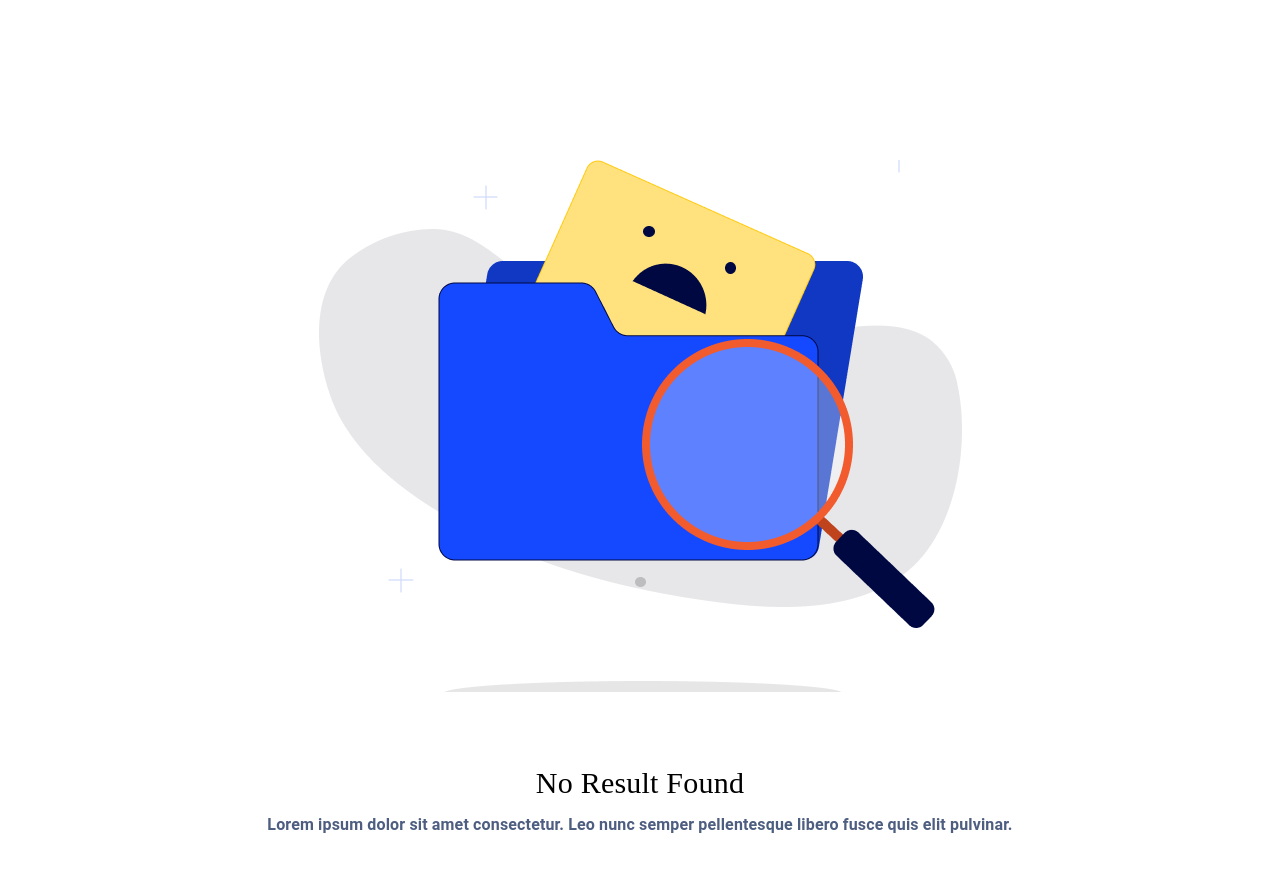
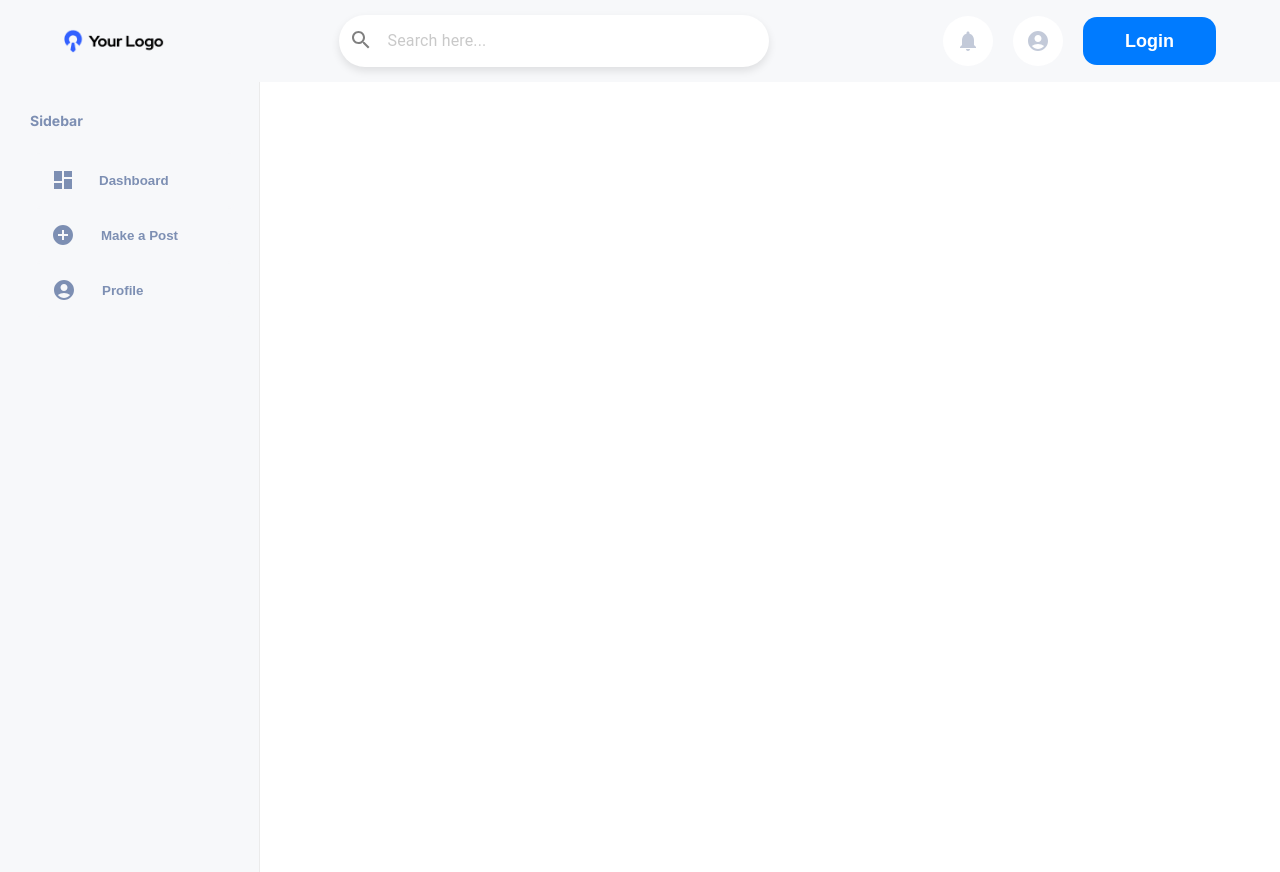
Before and after one commit to Inder-singh001/algorithmics-forums, a Next.js app: page /dashboard in a window 1280 px wide. Before the commit this address had no page. Shown: the top 872 px of the page. Built offline with nearby package versions, Linux system fonts and the light colour scheme.

Commit message:
dashboard-setup

```diff
--- /dev/null
+++ b/public/sass/dashboard/blogpost.scss
@@ -0,0 +1,9 @@
+@import "../base/variable.scss";
+
+.dashboard_section{
+    &.blogpost_section{
+        .right_section{
+
+        }
+    }
+}
--- /dev/null
+++ b/public/sass/dashboard/dashboard.scss
@@ -0,0 +1,109 @@
+@import "../base/variable.scss";
+@import "../base/mixin.scss";
+.dashboard_section {
+  .inner_section {
+    display: flex;
+    .left_section {
+      .inner_parent {
+        width: 260px;
+        padding: 30px 20px 0px 30px;
+        background-color: $primarybackground;
+        border-right: 1px solid #ebebeb;
+        display: flex;
+        flex-direction: column;
+        height: 100vh;
+
+        .sidebar {
+          max-width: 208px;
+          gap: 24px;
+          color: $primarySubtext;
+          display: flex;
+          flex-direction: column;
+          font-weight: bold;
+          .Menu {
+            width: 100%;
+          }
+          .options {
+            width: 100%;
+            gap: 1px;
+            padding: 0px;
+            display: flex;
+            flex-direction: column;
+            .dashboard {
+              width: 100%;
+              display: flex;
+              flex-direction: row;
+              font-weight: bold;
+              background-color: $primarybackground;
+              border-style: none;
+              padding: 15px 17px 15px 17px;
+              gap: 18px;
+              align-items: center;
+              color: $primarySubtext;
+              transition: transform 0.2s ease;
+              border-radius: 10px;
+              .MuiSvgIcon-root {
+                margin-right: 6px;
+                margin-left: 4px;
+              }
+              &:hover {
+                transform: scale(1.1);
+                background-color: white;
+                color: $tagSelected;
+                box-shadow: 0px 2px 5px 0px #26334d08;
+              }
+            }
+            .post {
+              width: 100%;
+              display: flex;
+              flex-direction: row;
+              align-items: center;
+              color: $primarySubtext;
+              font-weight: bold;
+              background-color: $primarybackground;
+              border-style: none;
+              padding: 15px 15px 15px 21px;
+              gap: 26px;
+              border-radius: 10px;
+              transition: transform 0.2s ease;
+              &:hover {
+                transform: scale(1.1);
+                background-color: white;
+                color: $tagSelected;
+                box-shadow: 0px 2px 5px 0px #26334d08;
+              }
+            }
+            .user {
+              width: 100%;
+              display: flex;
+              flex-direction: row;
+              align-items: center;
+              color: $primarySubtext;
+              font-weight: bold;
+              background-color: $primarybackground;
+              border-style: none;
+              padding: 15px 17px 15px 22px;
+              gap: 26px;
+              border-radius: 10px;
+              transition: transform 0.2s ease;
+              &:hover {
+                transform: scale(1.1);
+                background-color: white;
+                color: $tagSelected;
+                box-shadow: 0px 2px 5px 0px #26334d08;
+              }
+            }
+          }
+        }
+      }
+    }
+  }
+}
+
+@media (max-width: 768px) {
+  .dashboard_section {
+    .left_section {
+      display: none;
+    }
+  }
+}
--- a/src/app/(screens)/components/navbar.scss
+++ b/public/sass/pages/navbar.scss
@@ -238,7 +238,8 @@
       .profile_close {
         position: absolute;
         right: 50px;
-        top: 90px;
+        top: 50px;
+        color: #fff;
       }
     }
 
@@ -408,8 +409,10 @@
 
     .close_icon {
       position: absolute;
-      right: 50px;
-      top: 90px;
+      right: 0px;
+      top: 0px;
+      color: #fff;
+      font-size: 24px;
     }
   }
 }
@@ -469,7 +472,7 @@
         }
 
         .responsive_menu_icon {
-          display: flex;
+          display: none;
         }
       }
     }
--- a/src/app/(screens)/components/navbar.js
+++ b/src/app/(screens)/components/navbar.js
@@ -1,12 +1,10 @@
 "use client";
 import { Container, Grid, InputBase } from "@mui/material";
 import SearchIcon from "@mui/icons-material/Search";
-import Link from "next/link";
-import DashboardIcon from "@mui/icons-material/Dashboard";
-import PostAddIcon from "@mui/icons-material/PostAdd";
+import Link from "next/link";;
 import AccountCircleIcon from "@mui/icons-material/AccountCircle";
 import NotificationsIcon from "@mui/icons-material/Notifications";
-import "./navbar.scss";
+import "../../../../public/sass/pages/navbar.scss";
 import { useState } from "react";
 import Image from "next/image";
 import MenuIcon from "@mui/icons-material/Menu";
@@ -66,15 +64,15 @@ export default function Navbar() {
                       <div className="profile_menu_list_item">
                       <ul>
                         <li >
-                          <DashboardIcon className="menu_icon" />
+
                           <Link href="/profile">Profile</Link>
                         </li>
                         <li >
-                          <PostAddIcon className="menu_icon" />
+
                           <Link href="/settings">Settings</Link>
                         </li>
                         <li >
-                          <AccountCircleIcon className="menu_icon" />
+
                           <Link href="/logout">Logout</Link>
                         </li>
                       </ul>
@@ -115,16 +113,16 @@ export default function Navbar() {
               </div>
               <ul>
               <li>
-                  <Link href="/Dashboard"><SearchIcon/>Search</Link>
+                  <Link href="/Dashboard">Search</Link>
                 </li>
                 <li>
-                  <Link href="/Dashboard"><SearchIcon/>Home</Link>
+                  <Link href="/Dashboard">Home</Link>
                 </li>
                 <li>
-                  <Link href="/Dashboard"><SearchIcon/>Make a Post</Link>
+                  <Link href="/Dashboard">Make a Post</Link>
                 </li>
                 <li>
-                  <Link href="/Dashboard"><SearchIcon/>My Profile</Link>
+                  <Link href="/Dashboard">My Profile</Link>
                 </li>
               </ul>
             </div>
--- /dev/null
+++ b/src/app/(screens)/components/sidebar.js
@@ -0,0 +1,30 @@
+import DashboardIcon from "@mui/icons-material/Dashboard";
+import "../../../../public/sass/dashboard/dashboard.scss";
+import AddCircleIcon from "@mui/icons-material/AddCircle";
+import AccountCircleIcon from "@mui/icons-material/AccountCircle";
+
+const Sidebar = () => {
+  return (
+    <div className="inner_parent">
+      <div className="sidebar">
+        <div className="Menu">Sidebar</div>
+        <div className="options">
+          <button className="dashboard">
+            <DashboardIcon />
+            Dashboard
+          </button>
+          <button className="post">
+            <AddCircleIcon />
+            <div>Make a Post</div>
+          </button>
+          <button className="user">
+            <AccountCircleIcon />
+            <div>Profile</div>
+          </button>
+        </div>
+      </div>
+    </div>
+  );
+};
+
+export default Sidebar;
--- /dev/null
+++ b/src/app/(screens)/dashboard/page.js
@@ -0,0 +1,17 @@
+import Navbar from "../components/navbar";
+import Sidebar from "../components/sidebar";
+import "../../../../public/sass/dashboard/blogpost.scss";
+const Dashboard = () => {
+  return (
+    <div className="dashboard_section blogpost_section">
+      <Navbar fixed="top" />
+      <div className="inner_section">
+        <div className="left_section">
+          <Sidebar />
+        </div>
+        <div className="right_section"></div>
+      </div>
+    </div>
+  );
+};
+export default Dashboard;
--- a/src/app/not-found.js
+++ b/src/app/not-found.js
@@ -1,27 +1,22 @@
 "use client";
 import { Container, Box, Typography, Grid } from "@mui/material";
 import Image from "next/image";
-import ResultImage from "../../public/images/notFound.png";
+import ErrorImage from "../../public/images/error.png";
 import "../../public/sass/pages/util.scss";
 
-const Result = () => {
+const Error = () => {
   return (
     <div className="handling_section">
       <Container>
         <Grid container>
           <Grid item xl={12} lg={12} md={12} sm={12} xs={12}>
-            <div class="handling_area">
-              <div className="image_area notfound_image">
-                <Image
-                  src={ResultImage}
-                  alt="No Result Found Image"
-                  width={643}
-                  height={558}
-                />
+            <div className="handling_area">
+              <div className="image_area error_image">
+                <Image src={ErrorImage} alt="Error Image" width={738} height={551}/>
               </div>
               <div className="inner_content">
                 <div className="heading">
-                  <Typography variant="h4">No Result Found</Typography>
+                  <Typography variant="h4">Error</Typography>
                 </div>
                 <div className="paragraph">
                   <Typography variant="body1" className="paraText">
@@ -38,4 +33,4 @@ const Result = () => {
   );
 };
 
-export default Result;
+export default Error;
```
Also changed, not shown: src/app/error.js (+12 -7 lines), src/app/page.js (+3 -7 lines).
